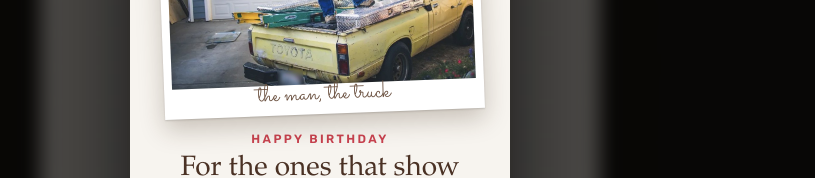
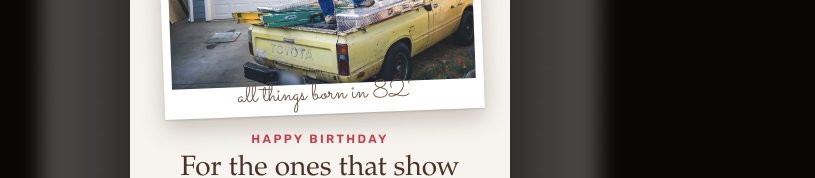
Before and after one commit to devinfarren-crypto/voice-note, a Next.js app: page / in a window 1280 px wide. Shown: the part 267-445 px from the top of the page, without its empty margins (320-1135 px from the left). Built offline with nearby package versions, Linux system fonts and the light colour scheme; a web font is replaced by a local one.

Commit message:
Change birthday snapshot caption to “all things born in 82’”
Co-Authored-By: Claude Opus 5.5 <noreply@anthropic.com>
Claude-Session: https://claude.ai/code/session_011M9UzJLGvah44JbZv3Jby6

```diff
--- a/app/components/BirthdayCard.tsx
+++ b/app/components/BirthdayCard.tsx
@@ -38,7 +38,7 @@ export default function BirthdayCard({ forceOpen, onClose }: { forceOpen: boolea
         <figure className="polaroid">
           {/* eslint-disable-next-line @next/next/no-img-element */}
           <img src="justin-truck.jpg" alt={`${TO} standing in the bed of his yellow Toyota pickup`} />
-          <figcaption>the man, the truck</figcaption>
+          <figcaption>all things born in 82’</figcaption>
         </figure>
         <div className="eyebrow">Happy birthday</div>
         <h2 id="gift-title">For the ones that show up uninvited, {TO}.</h2>
```
